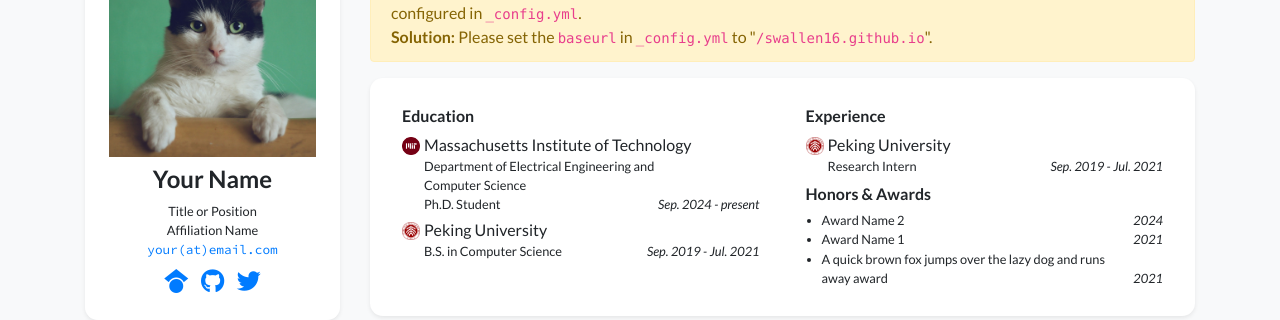
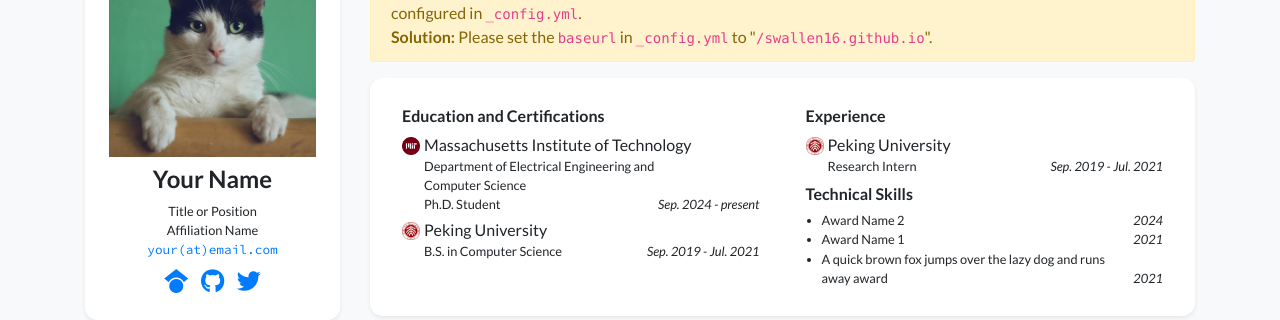
Before and after one commit to swallen16/swallen16.github.io, a Jekyll site: the page built from index.html, in a window 1280 px wide and 900 px high, scrolled down 300 px. Shown: the part 154-474 px from the top of the window. Built offline with Jekyll 4.4.1, drawn with Linux system fonts in a browser that asks for light colours; nearby versions of some CDN libraries; a style sheet for code colours, icons or effects is not loaded.

Commit message:
Update section headings in experience card

```diff
--- a/_includes/widgets/experience_card.html
+++ b/_includes/widgets/experience_card.html
@@ -6,7 +6,7 @@
                     {% if site.data.profile.education %}
                     <div class="col-lg-6">
                         <div class="mx-2 my-1">
-                            <h6>Education</h6>
+                            <h6>Education and Certifications</h6>
                             <ul class="list-unstyled mb-1">
                                 {% for item in site.data.profile.education %}
                                 <li class="media mb-1">
@@ -52,7 +52,7 @@
                     {% if site.data.profile.awards %}
                     <div class="col-lg-6">
                         <div class="mx-2 my-1">
-                            <h6>Honors & Awards</h6>
+                            <h6>Technical Skills</h6>
                             <ul class="list small pl-3 mb-1">
                                 {% for item in site.data.profile.awards %}
                                 <li>
```
